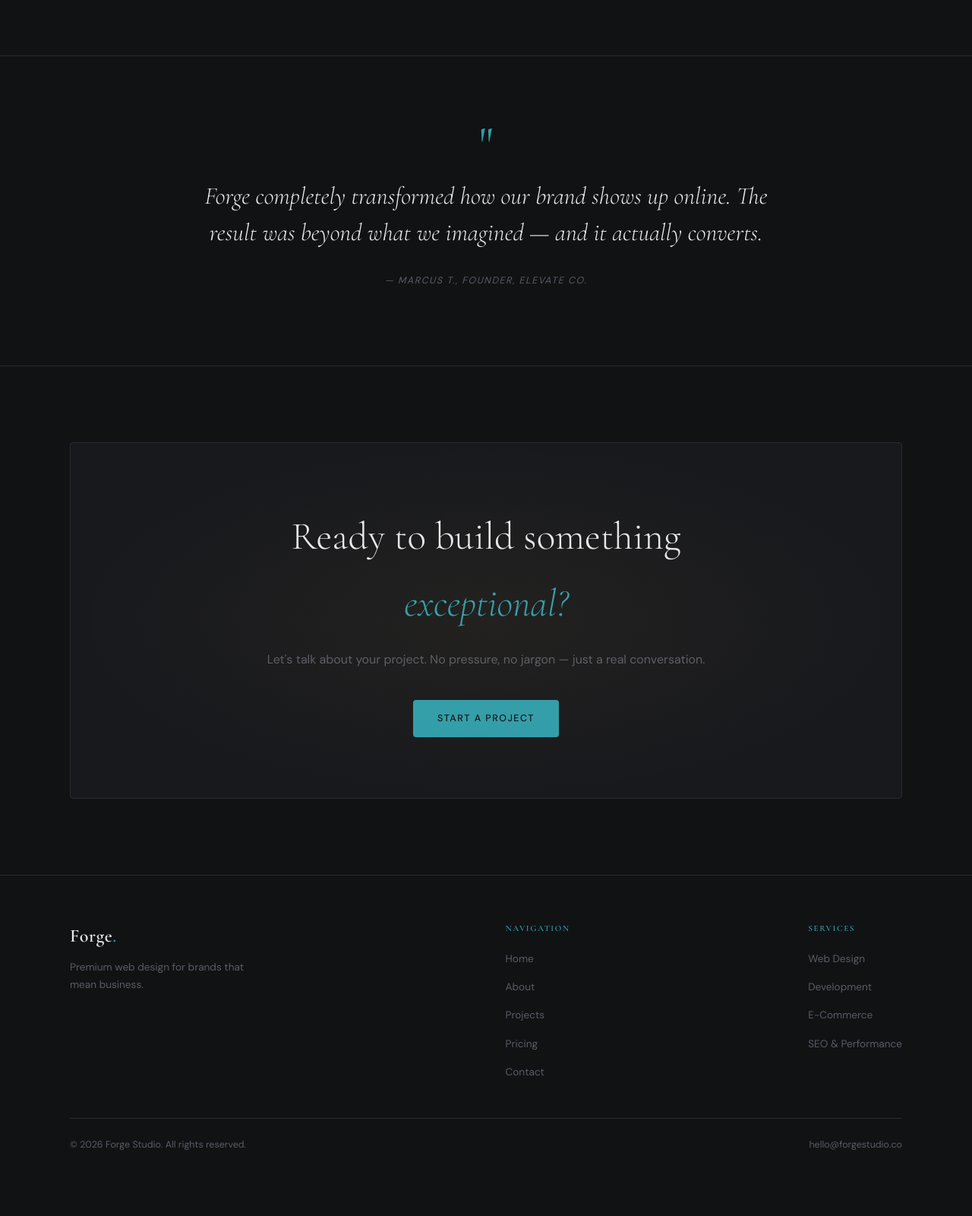
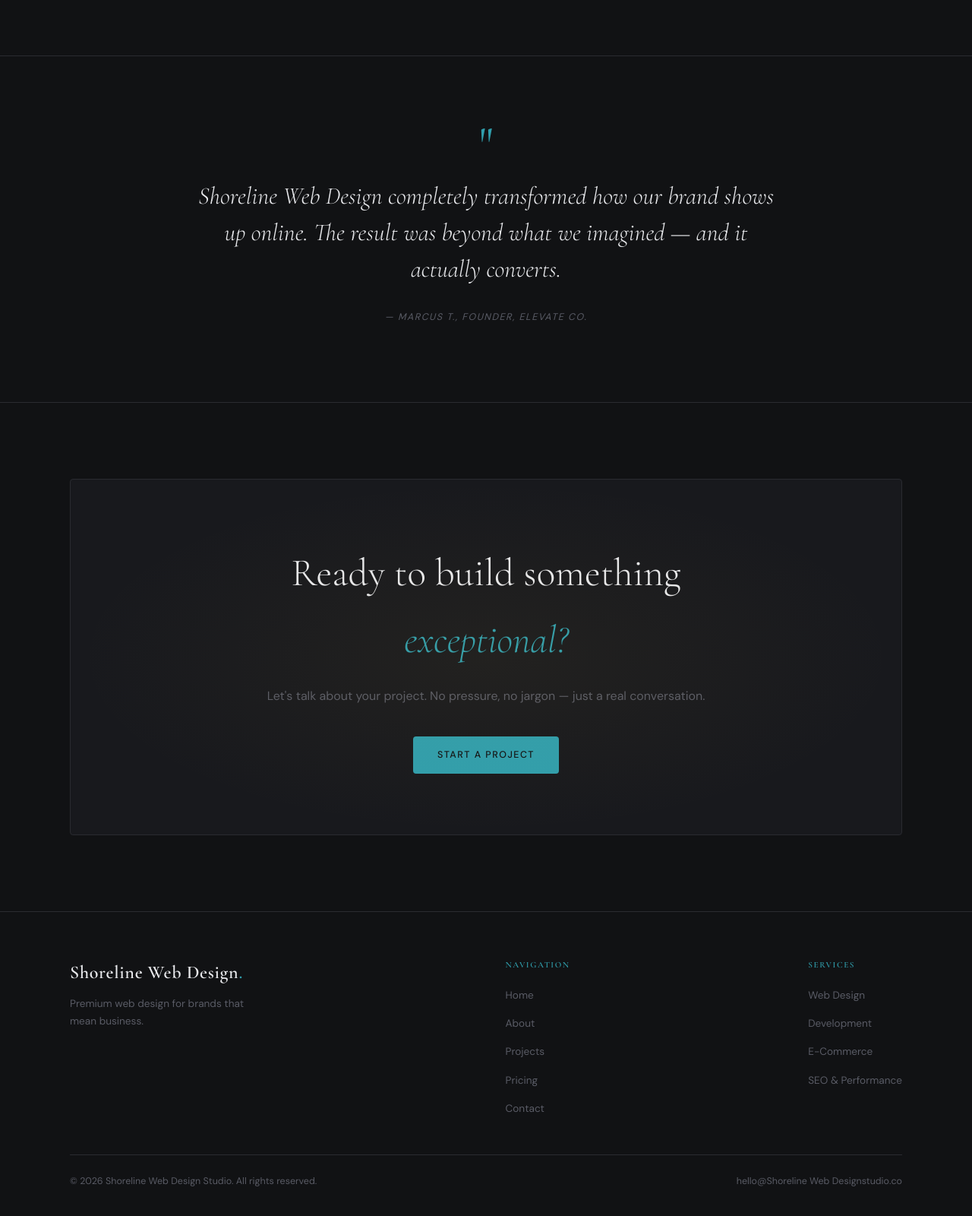
Before and after one commit to jennasmithx/coastline-web-design-studio, a plain HTML site: page index.html in a window 1280 px wide. Shown: the part 2513-4113 px from the top of the page at 76% size. Before the commit the page ends 4070 px from the top, so only its background shows below. Drawn offline with nearby package versions, Linux system fonts and the light colour scheme.

Commit message:
Changed forge to shoreline

```diff
--- a/index.html
+++ b/index.html
@@ -147,7 +147,7 @@
         <div class="testimonial-inner">
           <div class="quote-mark">"</div>
           <blockquote>
-            Forge completely transformed how our brand shows up online. The result was beyond what we imagined — and it actually converts.
+            Shoreline Web Design completely transformed how our brand shows up online. The result was beyond what we imagined — and it actually converts.
           </blockquote>
           <cite>— Marcus T., Founder, Elevate Co.</cite>
         </div>
@@ -172,7 +172,7 @@
     <div class="container">
       <div class="footer-inner">
         <div class="footer-brand">
-          <div class="nav-logo">Forge<span style="color:var(--gold)">.</span></div>
+          <div class="nav-logo">Shoreline Web Design<span style="color:var(--gold)">.</span></div>
           <p>Premium web design for brands that mean business.</p>
         </div>
         <div class="footer-links">
@@ -196,8 +196,8 @@
         </div>
       </div>
       <div class="footer-bottom">
-        <span>© 2026 Forge Studio. All rights reserved.</span>
-        <span>hello@forgestudio.co</span>
+        <span>© 2026 Shoreline Web Design Studio. All rights reserved.</span>
+        <span>hello@Shoreline Web Designstudio.co</span>
       </div>
     </div>
   </footer>
```
Also changed, not shown: about.html (+7 -7 lines), contact.html (+1 -1 lines), order.html (+1 -1 lines), pricing.html (+1 -1 lines), projects.html (+1 -1 lines), thankyou.html (+1 -1 lines).
